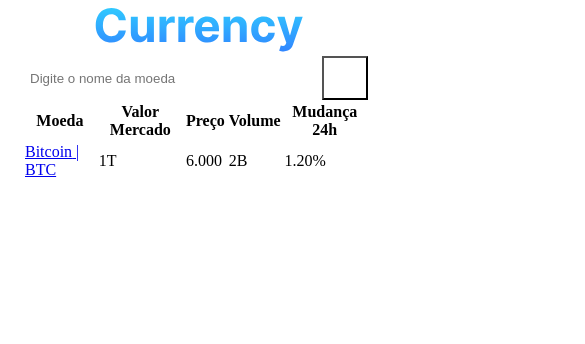
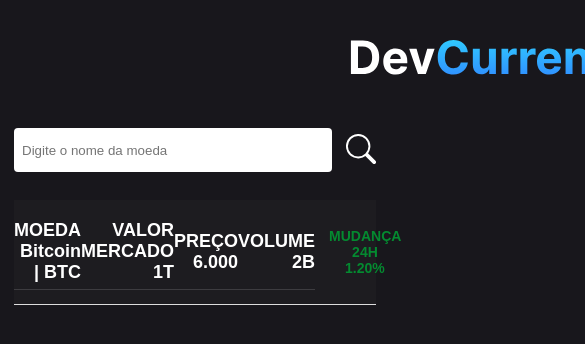
Before and after one commit to Fabiogarcia02/CriptoMoedas, a React (Vite) app: page / in a window 390 px wide. Shown: the top 344 px of the page, 585 px wide, since content can reach past the window. Built offline with nearby package versions, Linux system fonts and the light colour scheme.

Commit message:
Fim das estilização da page/home + responsividade

```diff
--- a/src/Pages/Home/home.module.css
+++ b/src/Pages/Home/home.module.css
@@ -1,14 +1,15 @@
-.container{
-    margin:0  14px;
+.container {
+  margin: 0 14px;
+  margin-top: 40px;
+}
 
-}
-.form{
+.form {
   width: 100%;
   display: flex;
-gap:14px;
+  gap: 14px;
 }
 
-.form input{
+.form input {
   width: 100%;
   height: 44px;
   border: 0;
@@ -16,6 +17,134 @@ gap:14px;
   border-radius: 4px;
   outline: none;
 }
-.form button{
+
+.form button {
   background: transparent;
 }
+
+table {
+  border-collapse: separate;
+  border-spacing: 0 14px;
+  margin: 0;
+  padding: 0;
+  width: 100%;
+  table-layout: fixed;
+}
+
+table caption {
+  font-size: 16px;
+  margin: 0.5em 0.75em;
+}
+
+* {
+  margin: 0;
+  padding: 0;
+  box-sizing: border-box;
+}
+
+body {
+  background-color: #18171c;
+  width: 100%;
+  max-width: 1080px;
+  margin: 0 auto;
+  font-size: 16px;
+  font-family: sans-serif;
+}
+
+button {
+  cursor: pointer;
+  border: 0;
+}
+
+a {
+  text-decoration: none;
+  color: white;
+}
+
+.tr {
+  background-color: #1d1c20;
+}
+
+td:first-child,
+th:first-child {
+  border-radius: 8px 0 0 8px;
+}
+
+td:last-child,
+th:last-child {
+  border-radius: 0 8px 8px 0;
+  padding: 14px;
+  text-align: center;
+}
+img{
+    margin-top: 40px;
+ margin-left: 350px;
+}
+
+.tdLabel{
+    font-weight: bold;
+    font-size: 18px;
+    color:#FFF
+}
+
+.tdProfit{
+    color:rgb(4, 138, 48);
+        font-weight: bold;
+
+}
+th{
+    color:#FFF
+}
+
+.tdLoss{
+    color: rgb(102, 4, 4);
+    font-weight: bold;
+}
+
+@media screen and (max-width:660px) {
+    table{
+        border:0;
+    }
+    table thead{
+            border: none;
+            clip:rect(0 0 0 0);
+            height: 1px;
+            margin: -1px;
+            overflow: hidden;
+            position: absolute;
+            width: 1px;
+            padding:0;
+    }
+    .tr{
+        border-bottom: 1px solid #DDD;
+        display: block;
+        margin-bottom: 14px;
+    }
+    table td{
+        border-bottom: 1px solid rgba(221, 221, 221,0.170);
+        text-align: right;
+        font-size: 14px;
+
+
+    }
+    table td::before{
+        content: attr(data-Label);
+        float:left;
+        font-weight: bold;
+        text-transform: uppercase;
+    }
+    table td:last-child {
+            border-bottom: 0;
+
+    }
+    td:first-child,
+th:first-child {
+  border-radius: 0;
+}
+
+td:last-child,
+th:last-child {
+  border-radius:  0;
+
+}
+}
--- a/src/Pages/Home/index.tsx
+++ b/src/Pages/Home/index.tsx
@@ -1,6 +1,7 @@
 import { BsSearch } from "react-icons/bs";
 import { Link } from "react-router-dom";
 import styles from './home.module.css'
+import "../../index.css";
 
 export function Home() {
     return (
@@ -30,7 +31,7 @@ export function Home() {
                 <tbody>
                     <tr className={styles.tr}>
 
-                        <td className={styles.td} data-label="Moeda">
+                        <td className={styles.tdLabel} data-label="Moeda">
                             <div className={styles.name}>
                                 <Link to="/Detail/bitcoin">
                                     <span>Bitcoin</span> | BTC
@@ -38,19 +39,19 @@ export function Home() {
                             </div>
                         </td>
 
-                        <td className={styles.td} data-label="Valor Mercado">
+                        <td className={styles.tdLabel} data-label="Valor Mercado">
                             1T
                         </td>
 
-                        <td className={styles.td} data-label="Preço">
+                        <td className={styles.tdLabel} data-label="Preço">
                             6.000
                         </td>
 
-                        <td className={styles.td} data-label="Volume">
+                        <td className={styles.tdLabel} data-label="Volume">
                             2B
                         </td>
 
-                        <td className={styles.td} data-label="Mudança 24h">
+                        <td className={styles.tdProfit} data-label="Mudança 24h">
                             <span>1.20%</span>
                         </td>
 
```
Also changed, not shown: src/routes.tsx (+4 -7 lines). Lines whose indentation alone changed are shown as unchanged.
